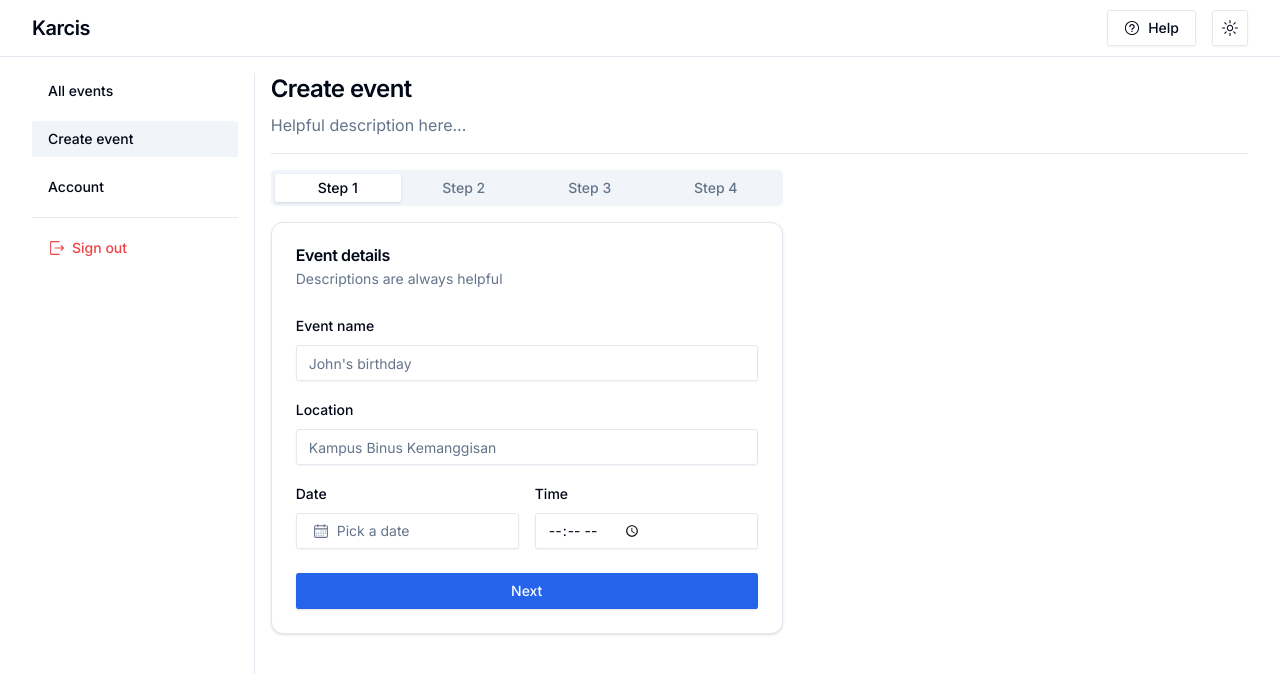
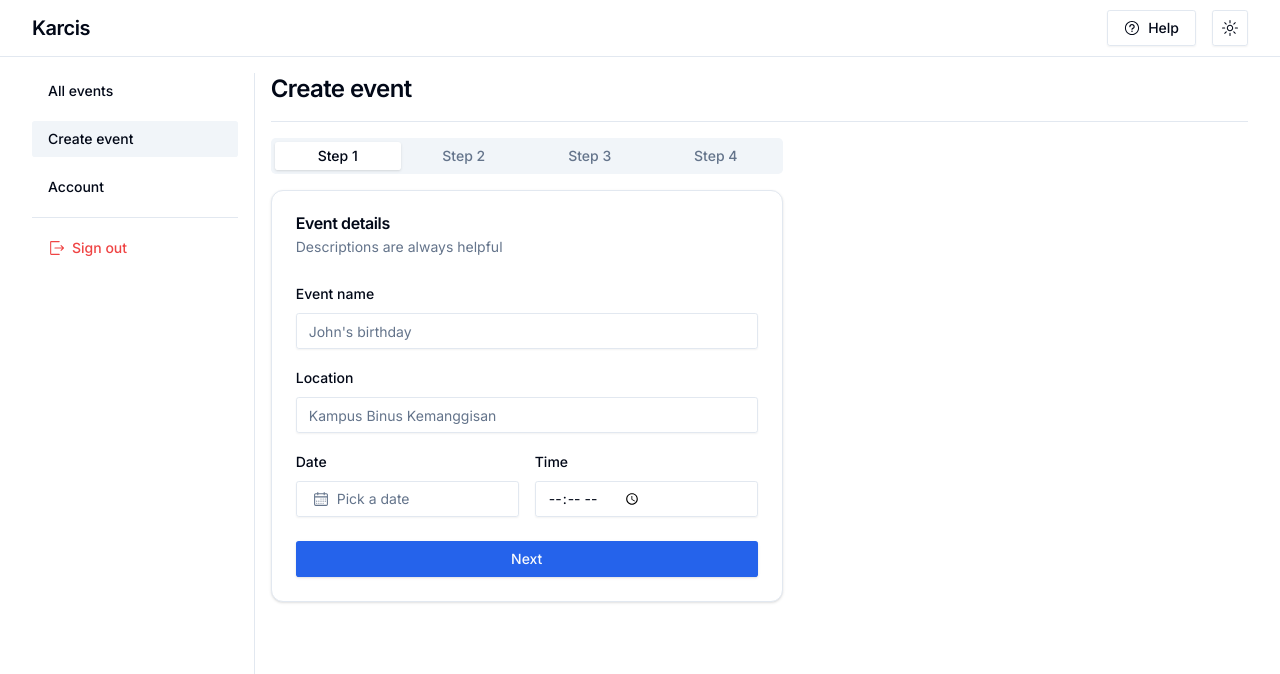
Before and after one commit to karcis-id/karcis, a Next.js app: page /events/new in a window 1280 px wide. Shown: the top 674 px of the page. Built offline with nearby package versions, Linux system fonts and the light colour scheme.

Commit message:
feat: removed descriptions as they're too hard to get right

```diff
--- a/src/app/(app)/account/page.tsx
+++ b/src/app/(app)/account/page.tsx
@@ -3,12 +3,9 @@ import { Separator } from "@/components/ui/separator"
 const Account = () => {
   return (
     <div className="space-y-4">
-      <div className="space-y-2">
-        <h1 className="scroll-m-20 text-2xl font-semibold tracking-tight">
-          Your account
-        </h1>
-        <p className="text-muted-foreground">Helpful description here...</p>
-      </div>
+      <h1 className="scroll-m-20 text-2xl font-semibold tracking-tight">
+        Your account
+      </h1>
       <Separator />
       <div>content goes here</div>
     </div>
--- a/src/app/(app)/events/[eventSlug]/dashboard/page.tsx
+++ b/src/app/(app)/events/[eventSlug]/dashboard/page.tsx
@@ -38,14 +38,9 @@ const EventDashboard = async ({
 
   return (
     <div className="space-y-4">
-      <div className="space-y-2">
-        <h1 className="scroll-m-20 text-2xl font-semibold tracking-tight">
-          Dashboard
-        </h1>
-        <p className="text-muted-foreground">
-          Manage and track participant attendance in your dashboard
-        </p>
-      </div>
+      <h1 className="scroll-m-20 text-2xl font-semibold tracking-tight">
+        Dashboard
+      </h1>
       <Separator />
       <DataTable columns={columns} data={data} />
     </div>
--- a/src/app/(app)/events/[eventSlug]/scan/page.tsx
+++ b/src/app/(app)/events/[eventSlug]/scan/page.tsx
@@ -3,12 +3,9 @@ import { Separator } from "@/components/ui/separator"
 const EventScan = ({ params }: { params: { eventSlug: string } }) => {
   return (
     <div className="space-y-4">
-      <div className="space-y-2">
-        <h1 className="scroll-m-20 text-2xl font-semibold tracking-tight">
-          Scan QR code
-        </h1>
-        <p className="text-muted-foreground">Helpful description here...</p>
-      </div>
+      <h1 className="scroll-m-20 text-2xl font-semibold tracking-tight">
+        Scan QR code
+      </h1>
       <Separator />
       <div>content goes here</div>
     </div>
--- a/src/app/(app)/events/new/page.tsx
+++ b/src/app/(app)/events/new/page.tsx
@@ -17,12 +17,9 @@ const CreateEvent: NextPage = () => {
   // TODO: handle stages using url query params
   return (
     <div className="space-y-4">
-      <div className="space-y-2">
-        <h1 className="scroll-m-20 text-2xl font-semibold tracking-tight">
-          Create event
-        </h1>
-        <p className="text-muted-foreground">Helpful description here...</p>
-      </div>
+      <h1 className="scroll-m-20 text-2xl font-semibold tracking-tight">
+        Create event
+      </h1>
       <Separator />
       <div>
         <Tabs
--- a/src/app/(app)/events/page.tsx
+++ b/src/app/(app)/events/page.tsx
@@ -30,14 +30,9 @@ const Events = async () => {
   return (
     <div className="space-y-4">
       <div className="flex items-start justify-between">
-        <div className="space-y-2">
-          <h1 className="scroll-m-20 text-2xl font-semibold tracking-tight">
-            Your events
-          </h1>
-          <p className="text-muted-foreground">
-            Your upcoming and past events all in one place
-          </p>
-        </div>
+        <h1 className="scroll-m-20 text-2xl font-semibold tracking-tight">
+          Your events
+        </h1>
         <Link href="/events/new" className={buttonVariants()}>
           <PlusCircledIcon className="mr-2 h-4 w-4" /> Create event
         </Link>
```
